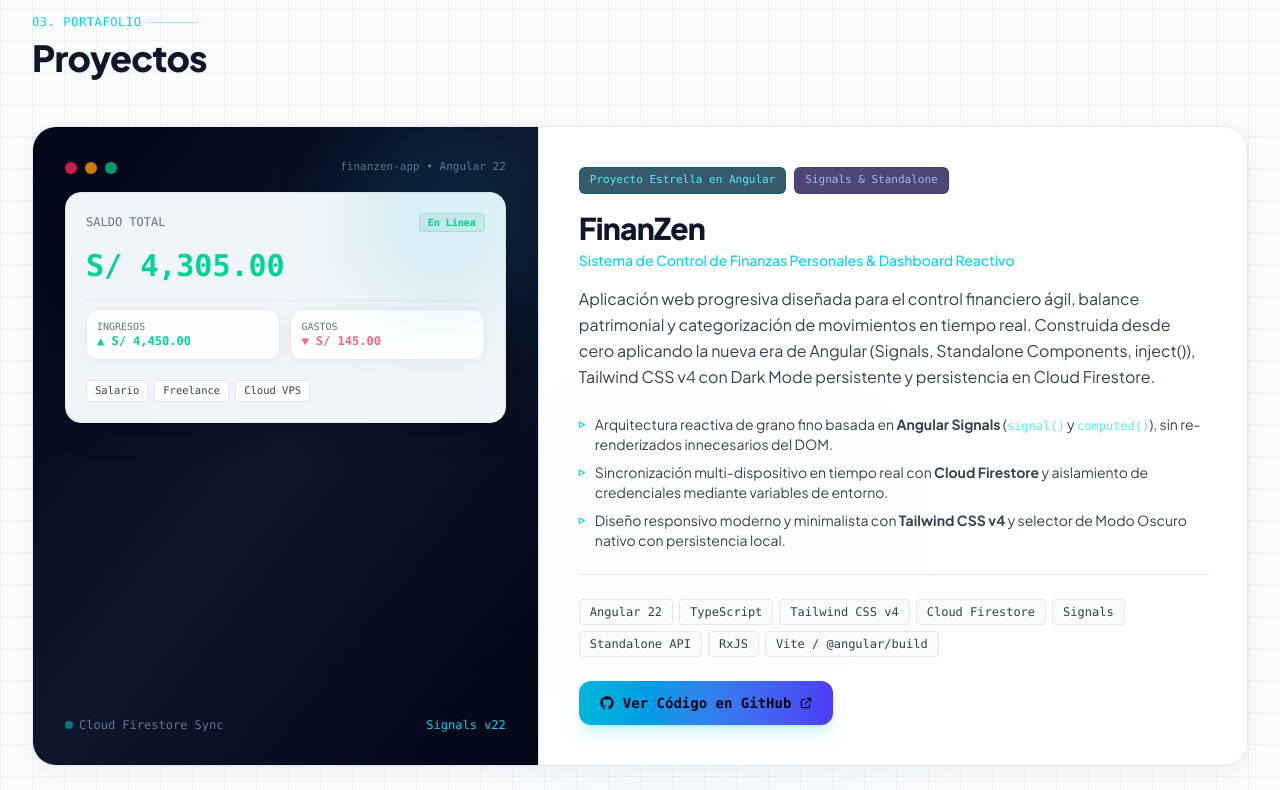
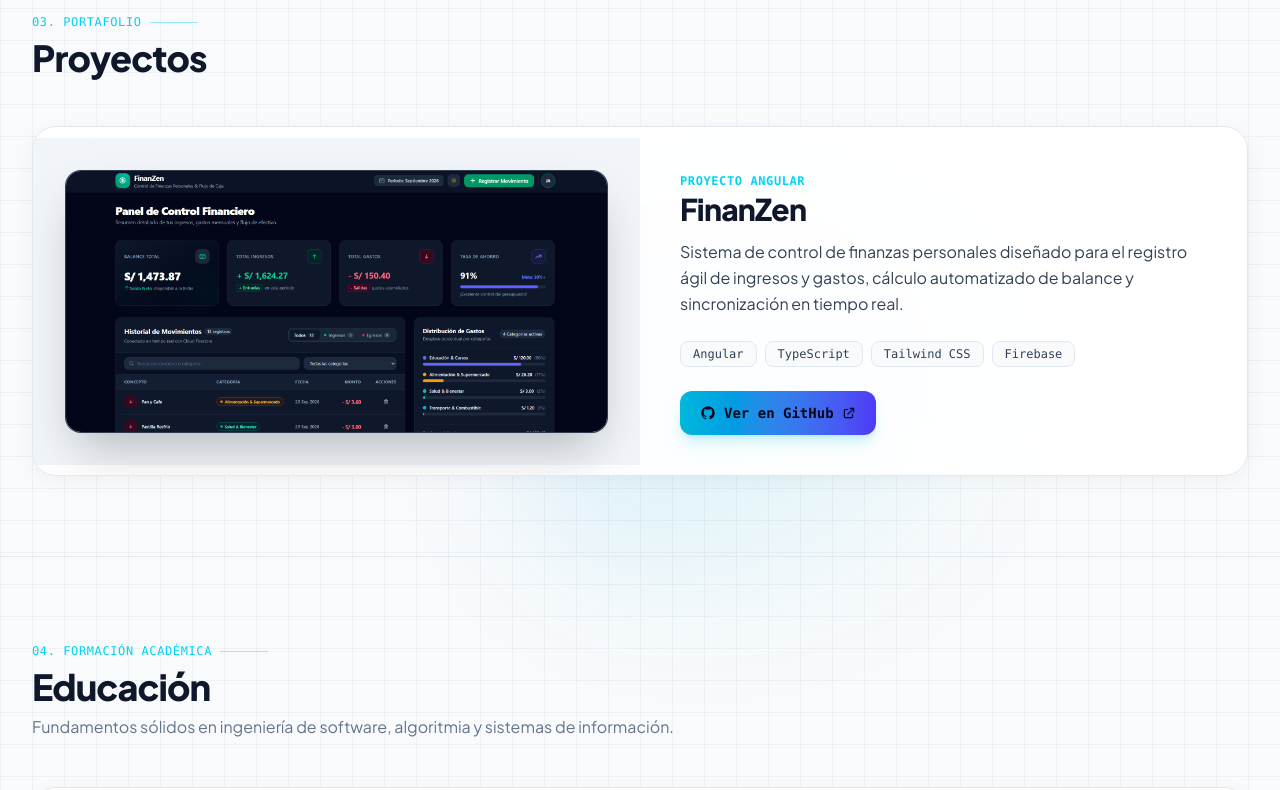
Before and after one commit to CodeZilla26/Portafolio-Ampuero-Jose, an Angular app: page / in a window 1280 px wide. Shown: the part 2840-3630 px from the top of the page. Built offline with nearby package versions, Linux system fonts and the light colour scheme.

Commit message:
feat: update FinanZen project card with real image FinanZen.png, clean description, 4 core tech badges and GitHub link

```diff
--- a/src/app/components/projects/projects.component.ts
+++ b/src/app/components/projects/projects.component.ts
@@ -24,138 +24,57 @@
           </h2>
         </div>
 
-        <!-- Project Gallery Container -->
+        <!-- Project Gallery -->
         <div class="grid grid-cols-1 gap-8">
 
           <!-- FinanZen Project Card -->
           <div class="rounded-3xl bg-slate-900/80 border border-slate-800 hover:border-slate-700 shadow-2xl overflow-hidden backdrop-blur-xl transition-all duration-300">
+            <div class="grid grid-cols-1 lg:grid-cols-12 gap-0 items-center">
 
-            <div class="grid grid-cols-1 lg:grid-cols-12 gap-0">
+              <!-- Project Real Screenshot Image (6 cols) -->
+              <div class="lg:col-span-6 p-4 sm:p-6 lg:p-8 bg-slate-950/60 flex items-center justify-center">
+                <div class="relative rounded-2xl overflow-hidden border border-slate-800/90 shadow-2xl group w-full bg-slate-950">
+                  <img
+                    src="/FinanZen.png"
+                    alt="FinanZen - Sistema de Control de Finanzas Personales"
+                    class="w-full h-auto max-h-[340px] object-cover object-top group-hover:scale-105 transition-transform duration-500" />
+                </div>
+              </div>
 
-              <!-- Left Visual Mockup / Interface Preview (5 cols) -->
-              <div class="lg:col-span-5 bg-gradient-to-br from-slate-950 via-slate-900 to-slate-950 p-6 sm:p-8 border-b lg:border-b-0 lg:border-r border-slate-800 flex flex-col justify-between relative overflow-hidden">
+              <!-- Project Info (6 cols) -->
+              <div class="lg:col-span-6 p-6 sm:p-8 md:p-10 flex flex-col justify-between space-y-6">
 
-                <!-- Glow accent -->
-                <div class="absolute top-0 right-0 w-48 h-48 bg-cyan-500/10 rounded-full blur-2xl pointer-events-none"></div>
-
-                <!-- Window Top Header -->
-                <div class="space-y-4">
-                  <div class="flex items-center justify-between">
-                    <div class="flex items-center gap-2">
-                      <div class="w-3 h-3 rounded-full bg-rose-500/80"></div>
-                      <div class="w-3 h-3 rounded-full bg-amber-500/80"></div>
-                      <div class="w-3 h-3 rounded-full bg-emerald-500/80"></div>
-                    </div>
-                    <span class="text-[11px] font-mono text-slate-400">finanzen-app • Angular 22</span>
-                  </div>
-
-                  <!-- Mini Dashboard Mockup UI Preview -->
-                  <div class="rounded-2xl bg-slate-950/90 border border-slate-800/80 p-5 space-y-4 shadow-xl">
-                    <div class="flex items-center justify-between text-xs font-mono">
-                      <span class="text-slate-400">SALDO TOTAL</span>
-                      <span class="px-2 py-0.5 rounded text-[10px] bg-emerald-500/10 text-emerald-400 font-semibold border border-emerald-500/20">En Línea</span>
-                    </div>
-
-                    <div class="text-2xl sm:text-3xl font-extrabold text-emerald-400 font-mono">
-                      S/ 4,305.00
-                    </div>
-
-                    <div class="grid grid-cols-2 gap-2.5 pt-2 border-t border-slate-800/80 text-xs">
-                      <div class="p-2.5 rounded-xl bg-slate-900/80 border border-slate-800">
-                        <div class="text-[10px] text-slate-400 font-mono">INGRESOS</div>
-                        <div class="text-emerald-400 font-bold font-mono">▲ S/ 4,450.00</div>
-                      </div>
-                      <div class="p-2.5 rounded-xl bg-slate-900/80 border border-slate-800">
-                        <div class="text-[10px] text-slate-400 font-mono">GASTOS</div>
-                        <div class="text-rose-400 font-bold font-mono">▼ S/ 145.00</div>
-                      </div>
-                    </div>
-
-                    <!-- Category Pills inside mockup -->
-                    <div class="pt-1 flex flex-wrap gap-1.5 text-[10.5px] font-mono">
-                      <span class="px-2 py-0.5 rounded bg-slate-900 text-slate-300 border border-slate-800">Salario</span>
-                      <span class="px-2 py-0.5 rounded bg-slate-900 text-slate-300 border border-slate-800">Freelance</span>
-                      <span class="px-2 py-0.5 rounded bg-slate-900 text-slate-300 border border-slate-800">Cloud VPS</span>
-                    </div>
-                  </div>
+                <div class="space-y-3">
+                  <span class="text-xs font-mono text-cyan-400 uppercase tracking-wider font-semibold">
+                    Proyecto Angular
+                  </span>
+                  <h3 class="text-2xl sm:text-3xl font-extrabold text-white tracking-tight">
+                    FinanZen
+                  </h3>
+                  <p class="text-slate-300 text-sm sm:text-base leading-relaxed">
+                    Sistema de control de finanzas personales diseñado para el registro ágil de ingresos y gastos, cálculo automatizado de balance y sincronización en tiempo real.
+                  </p>
                 </div>
 
-                <!-- Bottom Status -->
-                <div class="pt-6 flex items-center justify-between text-xs font-mono text-slate-400">
-                  <span class="flex items-center gap-1.5">
-                    <span class="w-2 h-2 rounded-full bg-cyan-400 animate-pulse"></span>
-                    <span>Cloud Firestore Sync</span>
-                  </span>
-                  <span class="text-cyan-400">Signals v22</span>
-                </div>
-
-              </div>
-
-              <!-- Right Project Info & Details (7 cols) -->
-              <div class="lg:col-span-7 p-6 sm:p-8 md:p-10 flex flex-col justify-between space-y-6">
-
+                <!-- Technologies: Angular, TypeScript, Tailwind CSS, Firebase -->
                 <div class="space-y-4">
-                  <!-- Category & Version Badges -->
-                  <div class="flex flex-wrap items-center gap-2">
-                    <span class="px-2.5 py-1 rounded-md text-[11px] font-mono bg-cyan-950/80 text-cyan-300 border border-cyan-800/60">
-                      Proyecto Estrella en Angular
-                    </span>
-                    <span class="px-2.5 py-1 rounded-md text-[11px] font-mono bg-indigo-950/80 text-indigo-300 border border-indigo-800/60">
-                      Signals & Standalone
+                  <div class="flex flex-wrap gap-2">
+                    <span *ngFor="let tech of project.technologies"
+                          class="px-3 py-1 rounded-lg text-xs font-mono bg-slate-950 text-slate-300 border border-slate-800">
+                      {{ tech }}
                     </span>
                   </div>
 
-                  <!-- Title & Tagline -->
-                  <div>
-                    <h3 class="text-2xl sm:text-3xl font-extrabold text-white tracking-tight">
-                      {{ project.title }}
-                    </h3>
-                    <p class="text-sm font-medium text-cyan-400 mt-1">
-                      {{ project.tagline }}
-                    </p>
-                  </div>
-
-                  <!-- Summary Description -->
-                  <p class="text-slate-300 text-sm sm:text-base leading-relaxed">
-                    {{ project.overview }}
-                  </p>
-
-                  <!-- Key Features Bullet Points -->
-                  <div class="space-y-2 pt-2">
-                    <div class="flex items-start gap-2.5 text-xs sm:text-sm text-slate-300">
-                      <span class="text-cyan-400 font-bold mt-0.5 text-xs">▹</span>
-                      <span>Arquitectura reactiva de grano fino basada en <strong>Angular Signals</strong> (<code class="text-cyan-300 font-mono text-xs">signal()</code> y <code class="text-cyan-300 font-mono text-xs">computed()</code>), sin re-renderizados innecesarios del DOM.</span>
-                    </div>
-                    <div class="flex items-start gap-2.5 text-xs sm:text-sm text-slate-300">
-                      <span class="text-cyan-400 font-bold mt-0.5 text-xs">▹</span>
-                      <span>Sincronización multi-dispositivo en tiempo real con <strong>Cloud Firestore</strong> y aislamiento de credenciales mediante variables de entorno.</span>
-                    </div>
-                    <div class="flex items-start gap-2.5 text-xs sm:text-sm text-slate-300">
-                      <span class="text-cyan-400 font-bold mt-0.5 text-xs">▹</span>
-                      <span>Diseño responsivo moderno y minimalista con <strong>Tailwind CSS v4</strong> y selector de Modo Oscuro nativo con persistencia local.</span>
-                    </div>
-                  </div>
-                </div>
-
-                <!-- Technologies & GitHub Action Link -->
-                <div class="pt-6 border-t border-slate-800/80 space-y-4">
-                  <div class="flex flex-wrap gap-1.5">
-                    <span *ngFor="let t of project.technologies"
-                          class="px-2.5 py-1 rounded text-xs font-mono bg-slate-950 text-slate-300 border border-slate-800">
-                      {{ t }}
-                    </span>
-                  </div>
-
-                  <!-- Button to open GitHub link -->
-                  <div class="pt-2 flex items-center gap-3">
+                  <!-- Button to GitHub -->
+                  <div class="pt-2">
                     <a [href]="project.githubUrl"
                        target="_blank"
                        rel="noopener noreferrer"
-                       class="px-5 py-3 rounded-xl font-semibold text-xs sm:text-sm bg-gradient-to-r from-cyan-500 to-indigo-600 hover:from-cyan-400 hover:to-indigo-500 text-slate-950 shadow-lg shadow-cyan-500/20 hover:shadow-cyan-500/30 transition-all duration-200 flex items-center gap-2 cursor-pointer font-mono">
+                       class="inline-flex items-center gap-2 px-5 py-3 rounded-xl font-semibold text-xs sm:text-sm bg-gradient-to-r from-cyan-500 to-indigo-600 hover:from-cyan-400 hover:to-indigo-500 text-slate-950 shadow-lg shadow-cyan-500/20 hover:shadow-cyan-500/30 transition-all duration-200 cursor-pointer font-mono">
                       <svg class="w-4 h-4" fill="currentColor" viewBox="0 0 24 24">
                         <path fill-rule="evenodd" clip-rule="evenodd" d="M12 2C6.477 2 2 6.484 2 12.017c0 4.425 2.865 8.18 6.839 9.504.5.092.682-.217.682-.483 0-.237-.008-.868-.013-1.703-2.782.605-3.369-1.343-3.369-1.343-.454-1.158-1.11-1.466-1.11-1.466-.908-.62.069-.608.069-.608 1.003.07 1.53 1.032 1.53 1.032.892 1.53 2.341 1.088 2.91.832.092-.647.35-1.088.636-1.338-2.22-.253-4.555-1.113-4.555-4.951 0-1.093.39-1.988 1.029-2.688-.103-.253-.446-1.272.098-2.65 0 0 .84-.27 2.75 1.026A9.564 9.564 0 0112 6.844c.85.004 1.705.115 2.504.337 1.909-1.296 2.747-1.027 2.747-1.027.546 1.379.202 2.398.1 2.651.64.7 1.028 1.595 1.028 2.688 0 3.848-2.339 4.695-4.566 4.943.359.309.678.92.678 1.855 0 1.338-.012 2.419-.012 2.747 0 .268.18.58.688.482A10.019 10.019 0 0022 12.017C22 6.484 17.522 2 12 2z"/>
                       </svg>
-                      <span>Ver Código en GitHub</span>
+                      <span>Ver en GitHub</span>
                       <svg class="w-3.5 h-3.5" fill="none" viewBox="0 0 24 24" stroke="currentColor">
                         <path stroke-linecap="round" stroke-linejoin="round" stroke-width="2" d="M10 6H6a2 2 0 00-2 2v10a2 2 0 002 2h10a2 2 0 002-2v-4M14 4h6m0 0v6m0-6L10 14" />
                       </svg>
@@ -166,7 +85,6 @@
               </div>
 
             </div>
-
           </div>
 
         </div>
--- a/src/app/data/portfolio.data.ts
+++ b/src/app/data/portfolio.data.ts
@@ -93,9 +93,9 @@
       tag: 'Clean UI Architecture'
     }
   ],
-  technologies: ['Angular 22', 'TypeScript', 'Tailwind CSS v4', 'Cloud Firestore', 'Signals', 'Standalone API', 'RxJS', 'Vite / @angular/build'],
-  githubUrl: 'https://github.com/CodeZilla26/finanzen-app',
-  demoUrl: '#simulador-finanzen',
+  technologies: ['Angular', 'TypeScript', 'Tailwind CSS', 'Firebase'],
+  githubUrl: 'https://github.com/CodeZilla26/FinanZen',
+  demoUrl: 'https://github.com/CodeZilla26/FinanZen',
   docsUrl: 'FinanZen.md'
 };
 
```
Also changed, not shown: public/FinanZen.png (added).
